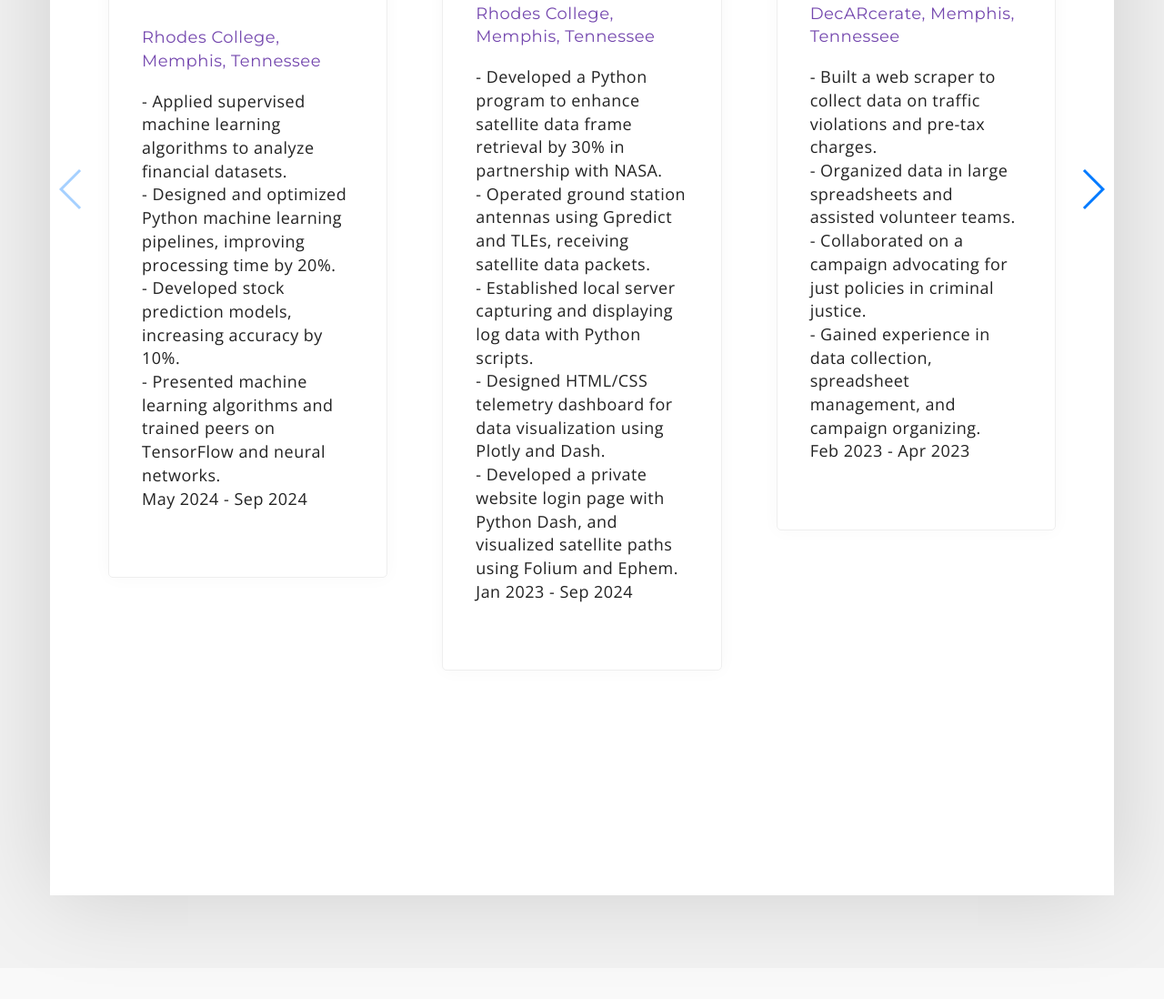
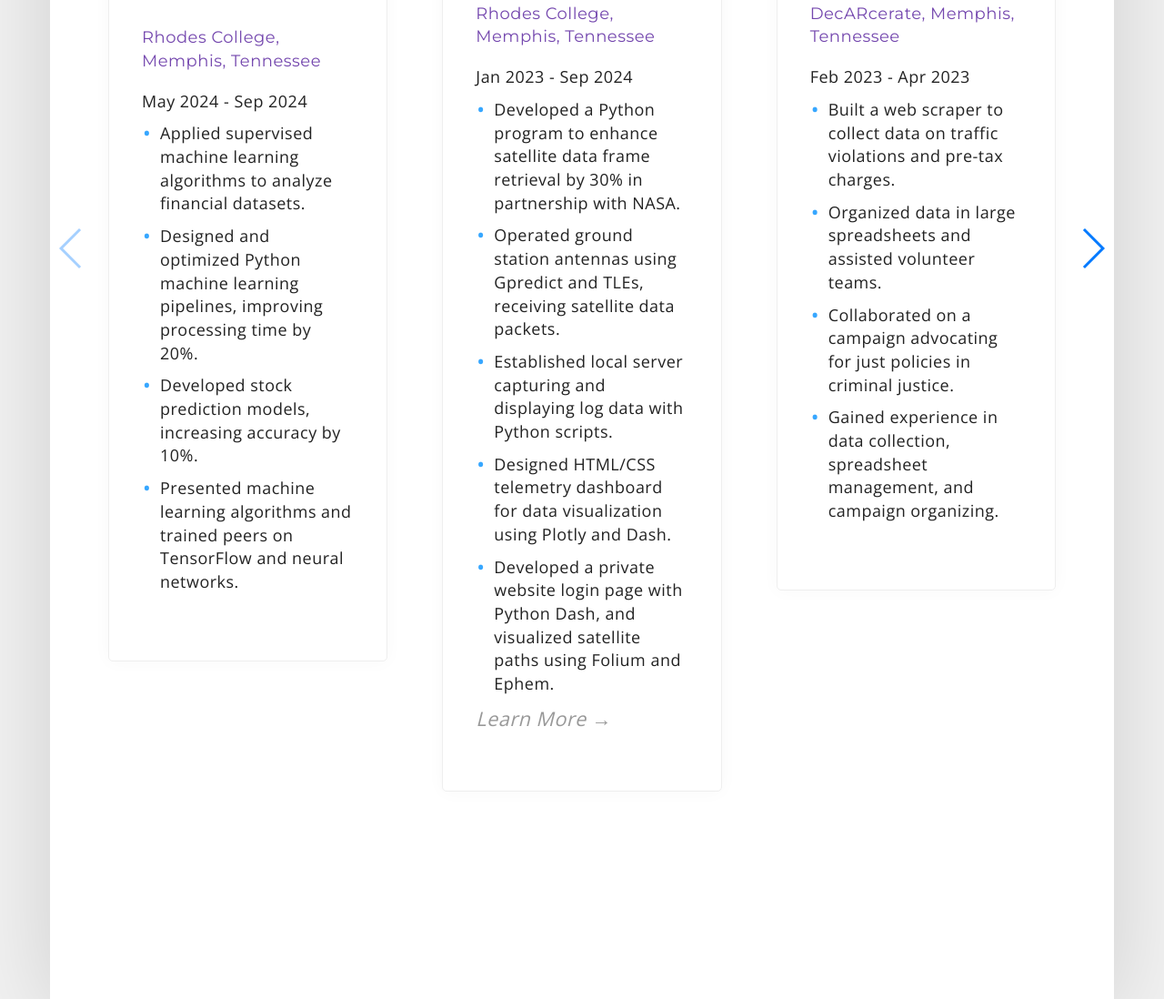
Before and after one commit to umer0335/portfolio, a plain HTML site: page index.html in a window 1280 px wide. Shown: the part 1419-2517 px from the top of the page at 91% size. Drawn offline with nearby package versions, Linux system fonts and the light colour scheme.

Commit message:
clean version

```diff
--- a/css/style.css
+++ b/css/style.css
@@ -405,6 +405,27 @@ h1.heading.pink:after {
   background-color: #37a7ff;
   box-shadow: 0 0 10px #37a7ff, 0 0 20px #37a7ff, 0 0 30px #37a7ff;
 }
+ul.text-left.tag {
+    list-style-type: none;
+    padding-left: 0;
+}
+
+ul.text-left.tag li {
+    margin-bottom: 10px;
+    list-style-type: none;
+    padding-left: 20px;
+    position: relative;
+}
+
+ul.text-left.tag li:before {
+    content: "•";
+    color: #37a7ff; /* Customize the color as needed */
+    font-weight: bold;
+    display: inline-block;
+    width: 1em;
+    margin-left: -1em;
+}
+
 
 /* Neon Animation for fun */
 @keyframes neon-glow {
--- a/index.html
+++ b/index.html
@@ -162,26 +162,29 @@
                 <h3 class="text-left title">Data Analyst Research Fellowship</h3>
                 <p class="text-left tag">Rhodes College, Memphis, Tennessee</p>
                 <ul class="text-left tag">
-                  <li>- Applied supervised machine learning algorithms to analyze financial datasets.</li>
-                  <li>- Designed and optimized Python machine learning pipelines, improving processing time by 20%.</li>
-                  <li>- Developed stock prediction models, increasing accuracy by 10%.</li>
-                  <li>- Presented machine learning algorithms and trained peers on TensorFlow and neural networks.</li>
+                  <p class="text-left date">May 2024 - Sep 2024</p>
+                  <li>Applied supervised machine learning algorithms to analyze financial datasets.</li>
+                  <li>Designed and optimized Python machine learning pipelines, improving processing time by 20%.</li>
+                  <li>Developed stock prediction models, increasing accuracy by 10%.</li>
+                  <li>Presented machine learning algorithms and trained peers on TensorFlow and neural networks.</li>
                 </ul>
-                <p class="text-left date">May 2024 - Sep 2024</p>
+
               </div>
               <!-- Experience 2 -->
               <div class="swiper-slide client-box">
-                <img src="assets/rhodes.png" class="client-logo">
+                <img src="assets/nasa.png" class="client-logo">
                 <h3 class="text-left title">RHOK-SAT CubeSat Research Project</h3>
                 <p class="text-left tag">Rhodes College, Memphis, Tennessee</p>
                 <ul class="text-left tag">
-                  <li>- Developed a Python program to enhance satellite data frame retrieval by 30% in partnership with NASA.</li>
-                  <li>- Operated ground station antennas using Gpredict and TLEs, receiving satellite data packets.</li>
-                  <li>- Established local server capturing and displaying log data with Python scripts.</li>
-                  <li>- Designed HTML/CSS telemetry dashboard for data visualization using Plotly and Dash.</li>
-                  <li>- Developed a private website login page with Python Dash, and visualized satellite paths using Folium and Ephem.</li>
+                  <p class="text-left date">Jan 2023 - Sep 2024</p>
+                  <li>Developed a Python program to enhance satellite data frame retrieval by 30% in partnership with NASA.</li>
+                  <li>Operated ground station antennas using Gpredict and TLEs, receiving satellite data packets.</li>
+                  <li>Established local server capturing and displaying log data with Python scripts.</li>
+                  <li>Designed HTML/CSS telemetry dashboard for data visualization using Plotly and Dash.</li>
+                  <li>Developed a private website login page with Python Dash, and visualized satellite paths using Folium and Ephem.</li>
+                  <a href="https://www.nasa.gov/kennedy/launch-services-program/cubesat-launch-initiative/" class="project-link">Learn More &rarr;</a>
                 </ul>
-                <p class="text-left date">Jan 2023 - Sep 2024</p>
+
               </div>
               <!-- Experience 3 -->
               <div class="swiper-slide client-box">
@@ -189,12 +192,13 @@
                 <h3 class="text-left title">Assistant Data Analyst</h3>
                 <p class="text-left tag">DecARcerate, Memphis, Tennessee</p>
                 <ul class="text-left tag">
-                  <li>- Built a web scraper to collect data on traffic violations and pre-tax charges.</li>
-                  <li>- Organized data in large spreadsheets and assisted volunteer teams.</li>
-                  <li>- Collaborated on a campaign advocating for just policies in criminal justice.</li>
-                  <li>- Gained experience in data collection, spreadsheet management, and campaign organizing.</li>
+                  <p class="text-left date">Feb 2023 - Apr 2023</p>
+                  <li>Built a web scraper to collect data on traffic violations and pre-tax charges.</li>
+                  <li>Organized data in large spreadsheets and assisted volunteer teams.</li>
+                  <li>Collaborated on a campaign advocating for just policies in criminal justice.</li>
+                  <li>Gained experience in data collection, spreadsheet management, and campaign organizing.</li>
                 </ul>
-                <p class="text-left date">Feb 2023 - Apr 2023</p>
+
               </div>
               <!-- Experience 4 -->
               <div class="swiper-slide client-box">
@@ -202,16 +206,17 @@
                 <h3 class="text-left title">RSA Software and Data Manager</h3>
                 <p class="text-left tag">Rhodes College, Memphis, Tennessee</p>
                 <ul class="text-left tag">
-                  <li>- Help students on campus plan and organize events.</li>
-                  <li>- Manage Excel sheets and event database.</li>
-                  <li>- Approve event proposals using college event software for campus organizations.</li>
-                  <li>- Assist event holders in arranging events, reserving spaces, and setting up furniture.</li>
-                  <li>- Collaborate with different departments to ensure successful events.</li>
-                  <li>- Promote events through social media and other channels.</li>
-                  <li>- Monitor event budgets and logistics such as vendor coordination and equipment rentals.</li>
-                  <li>- Provide customer service to event attendees and handle on-site issues.</li>
+                  <p class="text-left date">Mar 2023 - Present</p>
+                  <li>Help students on campus plan and organize events.</li>
+                  <li>Manage Excel sheets and event database.</li>
+                  <li>Approve event proposals using college event software for campus organizations.</li>
+                  <li>Assist event holders in arranging events, reserving spaces, and setting up furniture.</li>
+                  <li>Collaborate with different departments to ensure successful events.</li>
+                  <li>Promote events through social media and other channels.</li>
+                  <li>Monitor event budgets and logistics such as vendor coordination and equipment rentals.</li>
+                  <li>Provide customer service to event attendees and handle on-site issues.</li>
                 </ul>
-                <p class="text-left date">Mar 2023 - Present</p>
+
               </div>
             </div>
           </div>
```
Also changed, not shown: assets/nasa.png (added), 2 other files.
